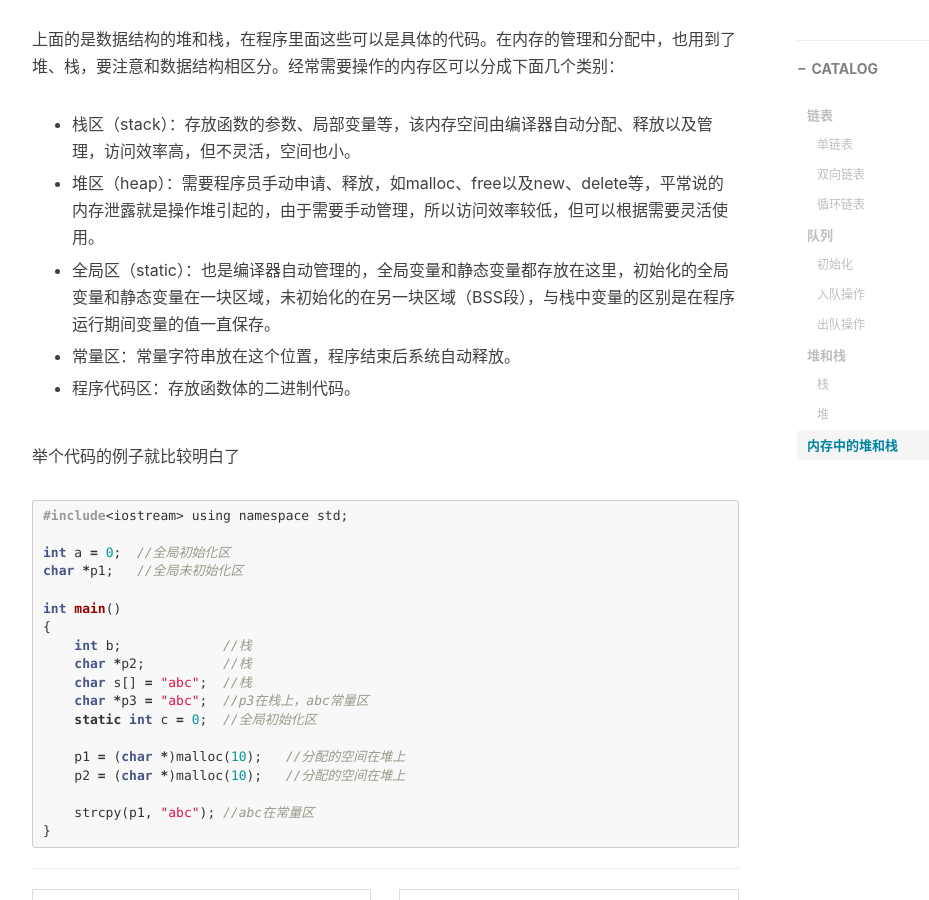
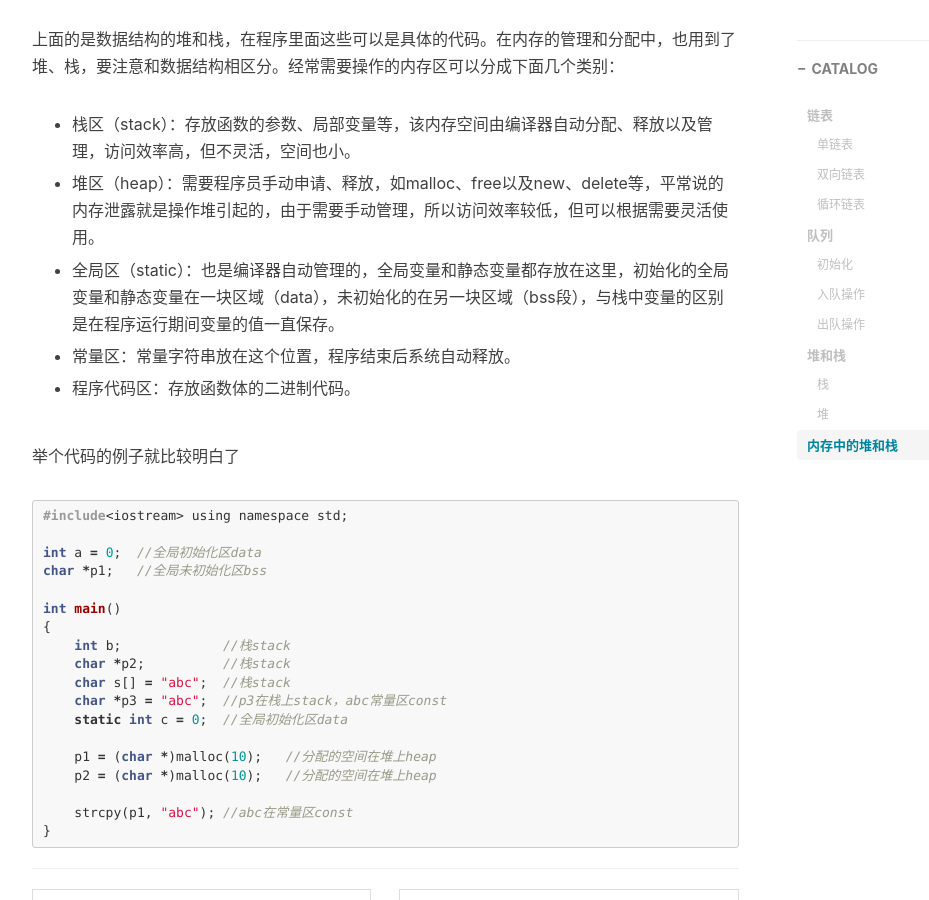
Before and after one commit to eeluobu/eeluobu.github.io, a Jekyll site: the page built from _posts/2016-05-22-structure1.markdown, in a window 1280 px wide and 900 px high, scrolled down 6779 px. Shown: the whole window, without its empty margins (233-1162 px from the left). Built offline with Jekyll 4.4.1, drawn with Linux system fonts in a browser that asks for light colours; nearby versions of some CDN libraries; comment, search, counter and statistics services are not loaded.

Commit message:
pthread communication

````diff
--- a/_posts/2016-05-18-thread.markdown
+++ b/_posts/2016-05-18-thread.markdown
@@ -12,6 +12,10 @@
 ---
 
 进程是系统中程序执行和资源分配的基本单位。每个进程都拥有自己的数据段、代码段和堆栈段，这就造成了进程在进行切换等操作时都需要有比较复杂的上下文切换等动作。为了减少处理器的空转时间，减少上下文切换开销，支持多处理器等，进程演化中出现了另一个概念——线程。
+
+
+上一篇介绍的是进程间的通信机制，其实线程之间同样也有一些通信机制，之前刚学的时候也是容易把两者搞混。
+其实线程间的通信目的主要是用于线程的同步，因为线程的资源是共享同一个进程的，所以线程没有像进程通信中用来交换数据的通信机制。
 
 ### 线程
 
--- a/_posts/2016-05-22-structure1.markdown
+++ b/_posts/2016-05-22-structure1.markdown
@@ -327,7 +327,7 @@
 
 - 堆区（heap）：需要程序员手动申请、释放，如malloc、free以及new、delete等，平常说的内存泄露就是操作堆引起的，由于需要手动管理，所以访问效率较低，但可以根据需要灵活使用。
 
-- 全局区（static）：也是编译器自动管理的，全局变量和静态变量都存放在这里，初始化的全局变量和静态变量在一块区域，未初始化的在另一块区域（BSS段），与栈中变量的区别是在程序运行期间变量的值一直保存。
+- 全局区（static）：也是编译器自动管理的，全局变量和静态变量都存放在这里，初始化的全局变量和静态变量在一块区域（data），未初始化的在另一块区域（bss段），与栈中变量的区别是在程序运行期间变量的值一直保存。
 
 - 常量区：常量字符串放在这个位置，程序结束后系统自动释放。
 
@@ -339,20 +339,20 @@
 #include<iostream>
 using namespace std;
 
-int a = 0;  //全局初始化区
-char *p1;   //全局未初始化区
+int a = 0;  //全局初始化区data
+char *p1;   //全局未初始化区bss
 
 int main()
 {
-    int b;             //栈
-    char *p2;          //栈
-    char s[] = "abc";  //栈
-    char *p3 = "abc";  //p3在栈上，abc常量区
-    static int c = 0;  //全局初始化区
+    int b;             //栈stack
+    char *p2;          //栈stack
+    char s[] = "abc";  //栈stack
+    char *p3 = "abc";  //p3在栈上stack，abc常量区const
+    static int c = 0;  //全局初始化区data
 
-    p1 = (char *)malloc(10);   //分配的空间在堆上
-    p2 = (char *)malloc(10);   //分配的空间在堆上
+    p1 = (char *)malloc(10);   //分配的空间在堆上heap
+    p2 = (char *)malloc(10);   //分配的空间在堆上heap
 
-    strcpy(p1, "abc"); //abc在常量区
+    strcpy(p1, "abc"); //abc在常量区const
 }
 ```
````
Also changed, not shown: _posts/2016-05-17-process.markdown (+5 -7 lines).
